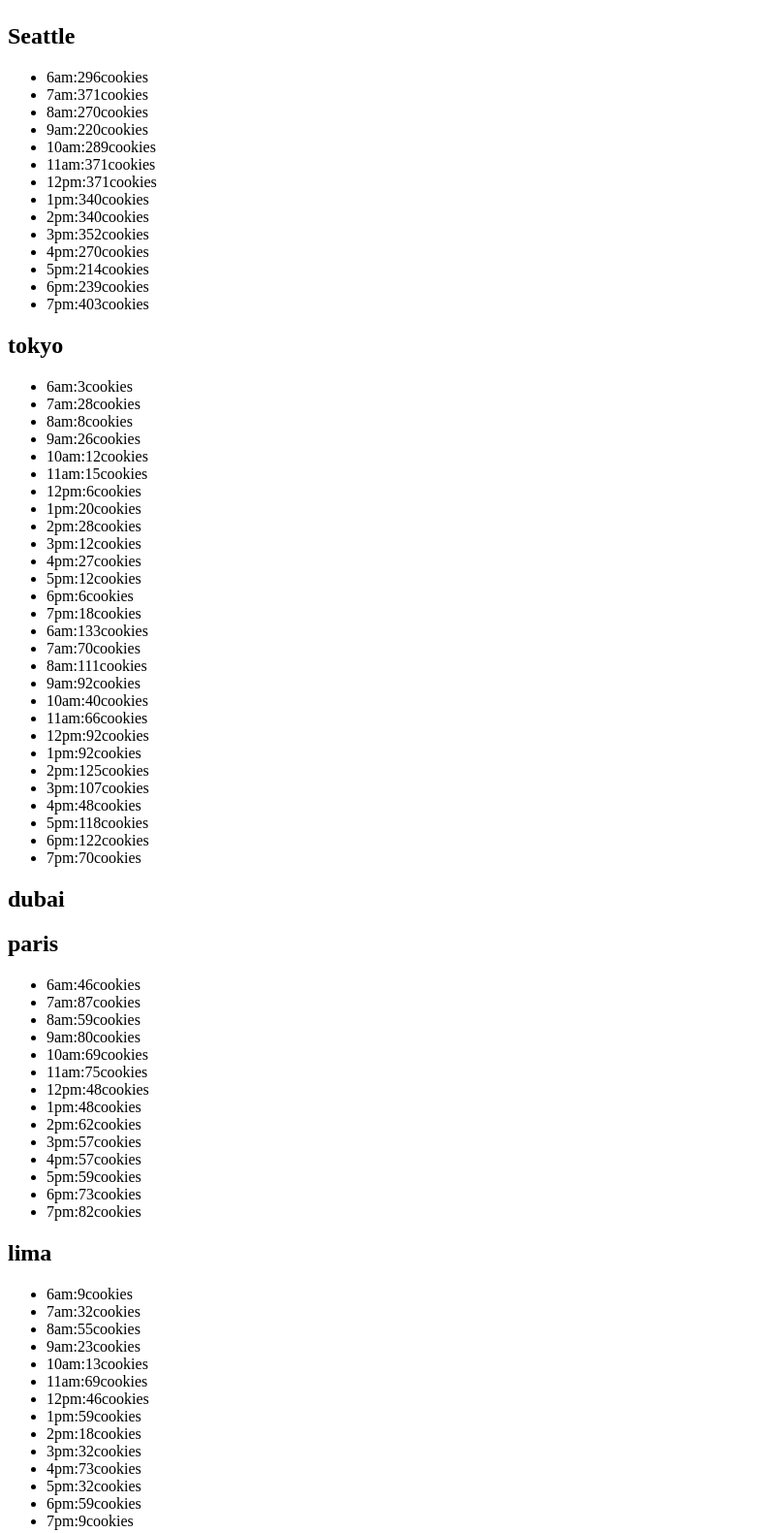
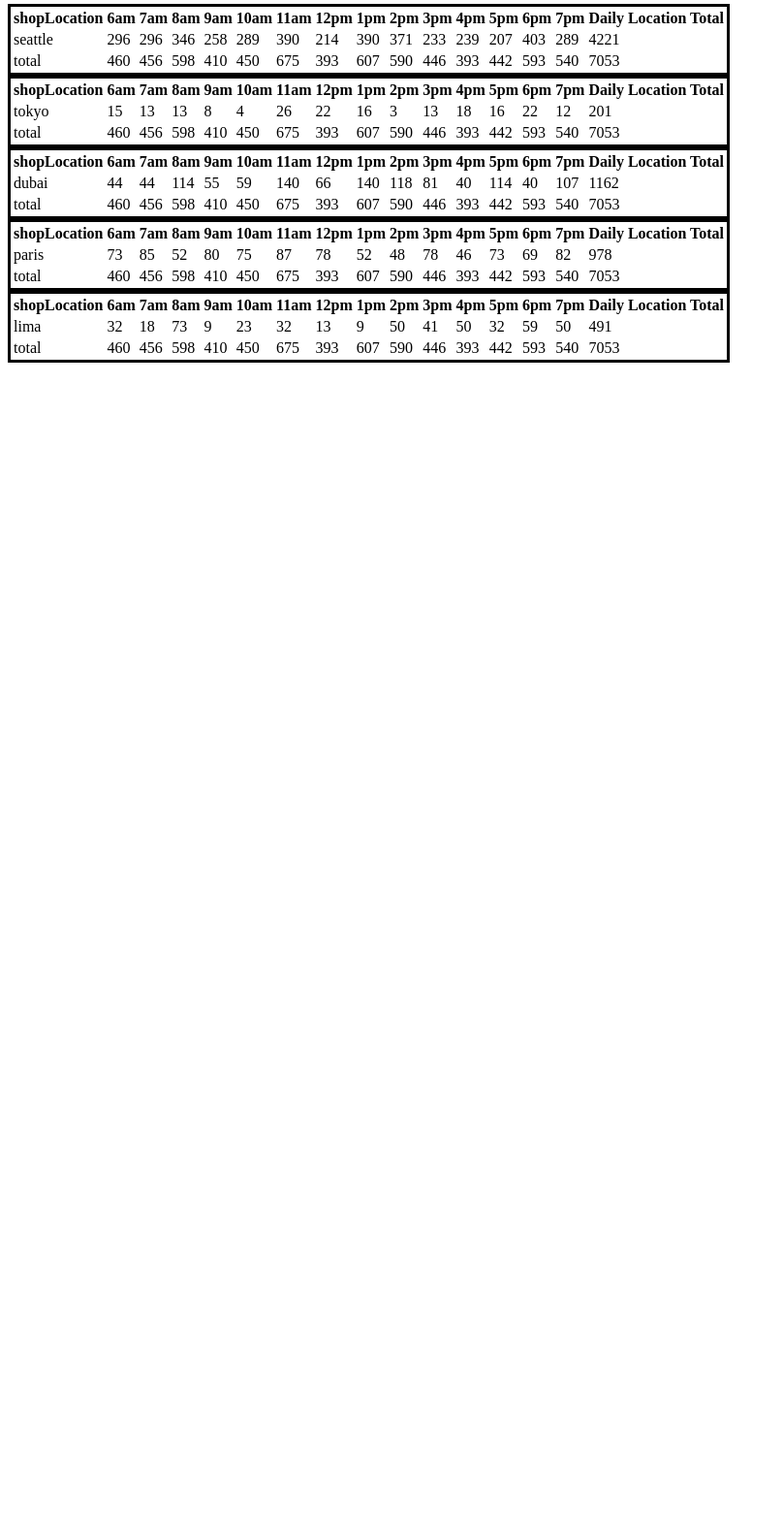
Before and after one commit to jaleeleh/cookie-stand, a plain HTML site: page sales.html in a window 1280 px wide. Shown: the part 254-1835 px from the top of the page at 97% size, without its empty margins (0-808 px from the left). After the commit the page ends 800 px from the top, so only its background shows below. Drawn offline with Linux system fonts and the light colour scheme.

Commit message:
making constructor function

```diff
--- a/app.js
+++ b/app.js
@@ -1,224 +1,132 @@
 'use scrpit'
 let hours=['6am','7am','8am','9am','10am','11am','12pm','1pm','2pm','3pm','4pm','5pm','6pm','7pm',];
-let Seattle = {
-    name:'Seattle',
-    CustPerH:[],
-    min:32,
-    max:65,
-    AvgCookie:6.3,
-    coPerCustomer:[],
-
-
-    CustPerHour:function(){
-        for(let i=0;i<hours.length;i++){
-        this.CustPerH.push(Math.floor(Math.random()*(this.max-this.min+1)+this.min))
-        console.log(this.CustPerH) ;
-        }
-    },
-    CookiePerHour:function(){
-        for(let i=0;i<hours.length;i++){
-
-
-            this.coPerCustomer.push(Math.floor(this.CustPerH[i]*this.AvgCookie));
-            console.log(this.coPerCustomer);
+let th=['th1','th2','th3','th4','th5','th6','th7','th8','th9','th10','th11','th12','th13','th14',];
+let td=['td1','td2','td3','td4','td5','td6','td7','td8','td9','td10','td11','td12','td13','td14',];
+let tdd=['tdd1','tdd2','tdd3','tdd4','tdd5','tdd6','tdd7','tdd8','tdd9','tdd10','tdd11','tdd12','tdd13','tdd14',];
+let totalEachHour=[];
+function Cookieshopes(name,min,max,AvgCookie){
+    this.name=name;
+    this.min=min;
+    this.max=max;
+    this.AvgCookie=AvgCookie;
+    this.CustPerH=[];
+    this.coPerCustomer=[];
+    this.total=0;
+}
 
 
 
+      Cookieshopes.prototype.CustPerHour=function(){
+        for(let i=0;i<hours.length;i++){
+         this.CustPerH.push(Math.floor(Math.random()*(this.max-this.min+1)+this.min))}
+      }
+      Cookieshopes.prototype.CookiePerHour=function(){
+        for(let i=0;i<hours.length;i++){
+                        this.coPerCustomer.push(Math.floor(this.CustPerH[i]*this.AvgCookie));
+                        this.total+=this.coPerCustomer[i];
+                     }
+
+      }
+    //    totalPerHour();
+    //    function totalPerHour(){
+    //     for(let i=0;i<hours.length;i++){
+    //    totalEachHour.push(seattle.coPerCustomer[i]+tokyo.coPerCustomer[i]+dubai.coPerCustomer[i]+paris.coPerCustomer[i]+lima.coPerCustomer[i]);
+    //     }
+    //     console.log();
+    //   }
+
+      console.log(totalEachHour);
+     let seattle=new Cookieshopes('seattle',32,65,6.3);
+     let tokyo= new Cookieshopes('tokyo',3,24,1.2);
+     let dubai=new Cookieshopes('dubai',11,38,3.7);
+     let paris=new Cookieshopes('paris',20,38,2.3);
+     let lima=new Cookieshopes('lima',2,16,4.6);
+
+     seattle.CustPerHour()
+     seattle.CookiePerHour()
+     console.log(seattle);
+     tokyo.CustPerHour()
+     tokyo.CookiePerHour()
+     console.log(tokyo);
+     dubai.CustPerHour()
+     dubai.CookiePerHour()
+     console.log(dubai);
+     paris.CustPerHour()
+     paris.CookiePerHour()
+     console.log(paris);
+     lima.CustPerHour()
+     lima.CookiePerHour()
+
+     console.log(lima);
+     Cookieshopes.prototype.render=function () {
+
+        let parent1=document.getElementById('parent');
+        let table1= document.createElement('table');
+        parent1.appendChild(table1);
+        console.log(parent1);
+        let Row1 = document.createElement('tr');
+        table1.appendChild(Row1);
+        console.log(Row1);
+        let th0 = document.createElement('th');
+        Row1.appendChild(th0);
+        th0.textContent = 'shopLocation';
+
+        for(let i=0;i<hours.length;i++){
+            th[i] = document.createElement('th');
+            Row1.appendChild(th[i]);
+            th[i].textContent = `${hours[i]}`;}
+            let th15 = document.createElement('th');
+        Row1.appendChild(th15);
+        th15.textContent = 'Daily Location Total';
+
+
+        let valueRow = document.createElement('tr');
+        table1.appendChild(valueRow);
+
+        let td0 = document.createElement('td');
+        valueRow.appendChild(td0);
+        td0.textContent =this.name;
+
+        for(let i=0;i<hours.length;i++){
+        td[i] = document.createElement('td');
+       valueRow.appendChild(td[i]);
+       td[i].textContent = `${this.coPerCustomer[i]}`;
         }
+
+        let td15 = document.createElement('td');
+        valueRow.appendChild(td15);
+        td15.textContent =this.total;
+
+        let valueRow2 = document.createElement('tr');
+        table1.appendChild(valueRow2);
+
+        let td01 = document.createElement('td');
+        valueRow2.appendChild(td01);
+        td01.textContent ='total';
+
+        for(let i=0;i<hours.length;i++){
+            tdd[i] = document.createElement('td');
+           valueRow2.appendChild(tdd[i]);
+           tdd[i].textContent = seattle.coPerCustomer[i]+tokyo.coPerCustomer[i]+dubai.coPerCustomer[i]+paris.coPerCustomer[i]+lima.coPerCustomer[i];
+            }
+
+            let tdd15 = document.createElement('td');
+            valueRow2.appendChild(tdd15);
+            tdd15.textContent =seattle.total+tokyo.total+dubai.total+paris.total+lima.total;
+
+
+
+
+
+
+
     }
 
 
-}
 
 
-Seattle.CustPerHour()
-Seattle.CookiePerHour()
-
-let parent = document.getElementById('seattle');
-let header1 = document.createElement('h2');
-parent.appendChild(header1)
-header1.textContent=Seattle.name
-let undorderedList =document.createElement('ul');
-parent.appendChild(undorderedList);
-for(let i=0; i<hours.length;i++){
-
-    let listItem = document.createElement('li');
-    undorderedList.appendChild(listItem);
-    console.log(listItem);
-    listItem.textContent = hours[i]+":"+Seattle.coPerCustomer[i]+"cookies";
-  }
-
-
-  let tokyo = {
-    name:'tokyo',
-    CustPerH:[],
-    min:3,
-    max:24,
-    AvgCookie:1.2,
-    coPerCustomer:[],
-
-    CustPerHour:function(){
-        for(let i=0;i<hours.length;i++){
-        this.CustPerH.push(Math.floor(Math.random()*(this.max-this.min+1)+this.min))
-        console.log(this.CustPerH) ;
-        }
-    },
-    CookiePerHour:function(){
-        for(let i=0;i<hours.length;i++){
-
-            this.coPerCustomer.push(Math.floor(this.CustPerH[i]*this.AvgCookie));
-            console.log(this.coPerCustomer);
-
-
-        }
-    }
-
-
-}
-
-
-tokyo.CustPerHour()
-tokyo.CookiePerHour()
-let parent1 = document.getElementById('tokyo');
-let header2 = document.createElement('h2');
-parent1.appendChild(header2)
-header2.textContent=tokyo.name
-let undorderedList1 =document.createElement('ul');
-parent1.appendChild(undorderedList1);
-for(let i=0; i<hours.length;i++){
-    let listItem1 = document.createElement('li');
-    undorderedList1.appendChild(listItem1);
-    console.log(listItem1);
-    listItem1.textContent = hours[i]+":"+tokyo.coPerCustomer[i]+"cookies";
-  }
-
-  let dubai = {
-    name:'dubai',
-    CustPerH:[],
-    min:11,
-    max:38,
-    AvgCookie:3.7,
-    coPerCustomer:[],
-
-    CustPerHour:function(){
-        for(let i=0;i<hours.length;i++){
-        this.CustPerH.push(Math.floor(Math.random()*(this.max-this.min+1)+this.min))
-        console.log(this.CustPerH) ;
-        }
-    },
-    CookiePerHour:function(){
-        for(let i=0;i<hours.length;i++){
-
-            this.coPerCustomer.push(Math.floor(this.CustPerH[i]*this.AvgCookie));
-            console.log(this.coPerCustomer);
-
-
-        }
-    }
-
-
-}
-
-
-dubai.CustPerHour()
-dubai.CookiePerHour()
-
-let parent2 = document.getElementById('tokyo');
-let header3 = document.createElement('h2');
-parent2.appendChild(header3)
-header3.textContent=dubai.name
-let undorderedList2 =document.createElement('ul');
-parent2.appendChild(undorderedList2);
-for(let i=0; i<hours.length;i++){
-    let listItem2 = document.createElement('li');
-    undorderedList1.appendChild(listItem2);
-    console.log(listItem2);
-    listItem2.textContent = hours[i]+":"+dubai.coPerCustomer[i]+"cookies";
-  }
-
-
-  let paris = {
-    name:'paris',
-    CustPerH:[],
-    min:20,
-    max:38,
-    AvgCookie:2.3,
-    coPerCustomer:[],
-
-    CustPerHour:function(){
-        for(let i=0;i<hours.length;i++){
-        this.CustPerH.push(Math.floor(Math.random()*(this.max-this.min+1)+this.min))
-        console.log(this.CustPerH) ;
-        }
-    },
-    CookiePerHour:function(){
-        for(let i=0;i<hours.length;i++){
-
-            this.coPerCustomer.push(Math.floor(this.CustPerH[i]*this.AvgCookie));
-            console.log(this.coPerCustomer);
-
-
-        }
-    }
-
-
-}
-
-
-paris.CustPerHour()
-paris.CookiePerHour()
-let parent3 = document.getElementById('paris');
-let header4 = document.createElement('h2');
-parent3.appendChild(header4)
-header4.textContent=paris.name
-let undorderedList3 =document.createElement('ul');
-parent3.appendChild(undorderedList3);
-for(let i=0; i<hours.length;i++){
-    let listItem3 = document.createElement('li');
-    undorderedList3.appendChild(listItem3);
-    console.log(listItem3);
-    listItem3.textContent = hours[i]+":"+paris.coPerCustomer[i]+"cookies";
-  }
-
-  let lima = {
-    name:'lima',
-    CustPerH:[],
-    min:2,
-    max:16,
-    AvgCookie:4.6,
-    coPerCustomer:[],
-
-    CustPerHour:function(){
-        for(let i=0;i<hours.length;i++){
-        this.CustPerH.push(Math.floor(Math.random()*(this.max-this.min+1)+this.min))
-        console.log(this.CustPerH) ;
-        }
-    },
-    CookiePerHour:function(){
-        for(let i=0;i<hours.length;i++){
-
-            this.coPerCustomer.push(Math.floor(this.CustPerH[i]*this.AvgCookie));
-            console.log(this.coPerCustomer);
-
-
-        }
-    }
-
-
-}
-
-
-lima.CustPerHour()
-lima.CookiePerHour()
-let parent4 = document.getElementById('paris');
-let header5 = document.createElement('h2');
-parent4.appendChild(header5)
-header5.textContent=lima.name
-let undorderedList4 =document.createElement('ul');
-parent4.appendChild(undorderedList4);
-for(let i=0; i<hours.length;i++){
-    let listItem4 = document.createElement('li');
-    undorderedList4.appendChild(listItem4);
-    console.log(listItem4);
-    listItem4.textContent = hours[i]+":"+lima.coPerCustomer[i]+"cookies";
-  }
+     seattle.render();
+     tokyo.render();
+     dubai.render();
+     paris.render();
+     lima.render();
--- a/sales.html
+++ b/sales.html
@@ -5,18 +5,24 @@
     <meta http-equiv="X-UA-Compatible" content="IE=edge">
     <meta name="viewport" content="width=device-width, initial-scale=1.0">
     <title>Document</title>
+<style>
+    table,tr{
+        border: solid;
 
+    }
+</style>
 </head>
 <body>
     <header>
         <img src="images/salmon.png" alt="salmon picture">
     </header>
     <main>
-    <div id="seattle"></div>
+    <!-- <div id="seattle"></div>
     <div id="tokyo"></div>
     <div id="dubai"></div>
     <div id="paris"></div>
-    <div id="lima"></div>
+    <div id="lima"></div> -->
+    <div id="parent"></div>
 
    </main>
 
```
